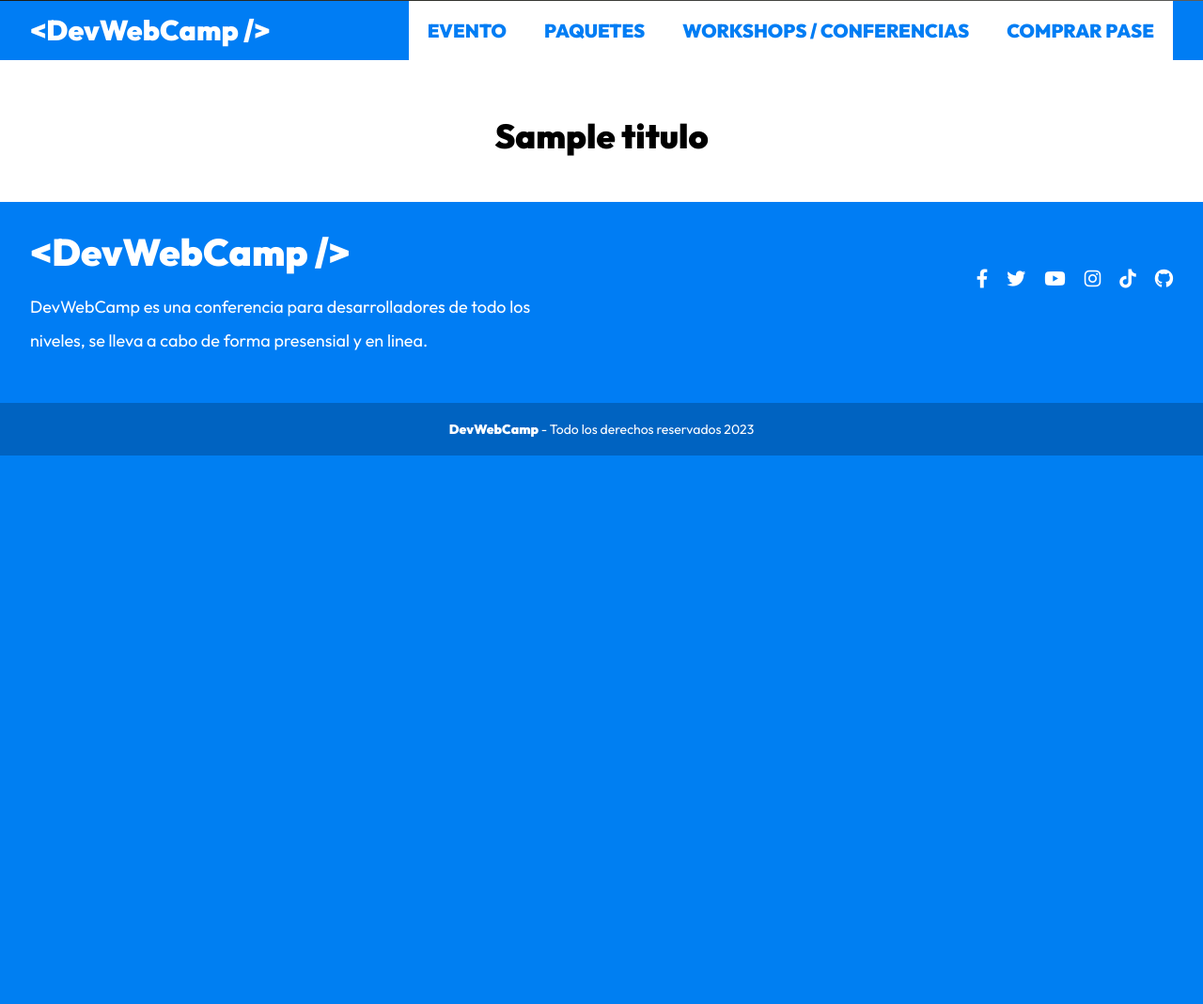
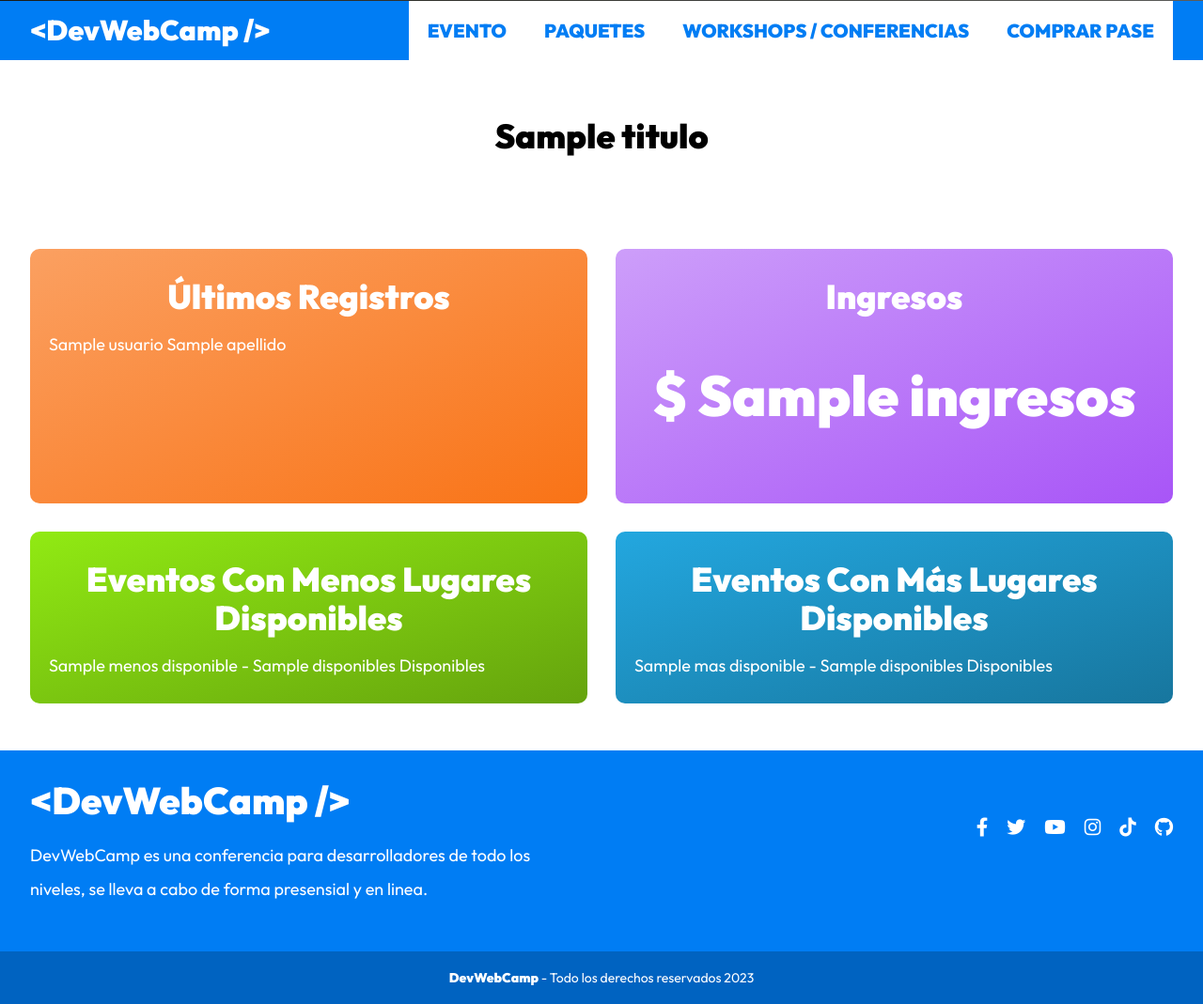
Before and after one commit to thomy2333/DevWeb, a PHP site: the page made by views/admin/dashboard/index.php in a window 1280 px wide. Shown: the part 599-1668 px from the top of the page at 94% size. Before the commit the page ends 1084 px from the top, so only its background shows below. Run offline with PHP 8.4, Linux system fonts and the light colour scheme; the template is opened without the code that fills it: most values are stand-ins (such as "Sample title", 1, 10 or a date in 2020); some libraries are stand-ins or nearby versions; grey boxes are pictures that could not be loaded.

Commit message:
Changes to be committed:

```diff
--- a/Router.php
+++ b/Router.php
@@ -32,7 +32,7 @@ class Router
         if ( $fn ) {
             call_user_func($fn, $this);
         } else {
-            // header('Location: /404');
+            header('Location: /404');
         }
     }
 
--- a/models/Regalo.php
+++ b/models/Regalo.php
@@ -8,6 +8,7 @@ class Regalo extends ActiveRecord {
 
     public $id;
     public $nombre;
+    public $total;
 
     public function __construct($args = [])
     {
--- a/public/index.php
+++ b/public/index.php
@@ -5,6 +5,7 @@ require_once __DIR__ . '/../includes/app.php';
 use MVC\Router;
 use Controllers\APIEventos;
 use Controllers\APIPonentes;
+use Controllers\APIRegalos;
 use Controllers\AuthController;
 use Controllers\Eventocontroller;
 use Controllers\RegalosController;
@@ -59,6 +60,7 @@ $router->post('/admin/eventos/eliminar', [Eventocontroller::class, 'eliminar']);
 $router->get('/api/eventos-horario', [APIEventos::class, 'index']);
 $router->get('/api/ponentes', [APIPonentes::class, 'index']);
 $router->get('/api/ponente', [APIPonentes::class, 'ponente']);
+$router->get('/api/regalos', [APIRegalos::class, 'index']);
 
 $router->get('/admin/registrados', [Registradoscontroller::class, 'index']);
 $router->get('/admin/regalos', [RegalosController::class, 'index']);
--- a/src/js/app.js
+++ b/src/js/app.js
@@ -4,3 +4,4 @@ import './tags.js';
 import './slider.js';
 import './mapa.js';
 import './registro.js';
+import './regalos.js';
--- /dev/null
+++ b/src/scss/admin/_bloques.scss
@@ -0,0 +1,51 @@
+@use 'base/variables' as v;
+@use 'base/mixins' as m;
+
+.bloques{
+    @include m.contenedor;
+    @include m.tablet{
+        margin-top: 10rem;
+    }
+
+
+    &__grid{
+        @include m.grid(1, 3rem);
+        @include m.desktop{
+            @include m.grid(2, 3rem);
+        }
+    }
+}
+
+.bloque{
+    padding: 2rem;
+    color: v.$blanco;
+    border-radius: 1rem;
+
+    &:nth-child(1){
+        @include m.bg-gradient(#F97316)
+    }
+    &:nth-child(2){
+        @include m.bg-gradient(#A855F7)
+    }
+    &:nth-child(3){
+        @include m.bg-gradient(#65A30D)
+    }
+    &:nth-child(4){
+        @include m.bg-gradient(#17769E)
+    }
+    &__heading{
+        margin: 1rem 0 2rem 0;
+        font-size: 3.6rem;
+    }
+    &__texto{
+        margin: 1rem 0;
+
+        &--cantidad{
+            margin-top: 5rem;
+            font-weight: v.$black;
+            font-size: 6rem;
+            text-align: center;
+        }
+    }
+
+}
--- a/src/scss/admin/_dashboard.scss
+++ b/src/scss/admin/_dashboard.scss
@@ -118,4 +118,8 @@
         @extend .dashboard__contenedor;
         @include m.contenedor-md;
     }
+
+    &__grafica{
+        @include m.contenedor-sm;
+    }
 }
--- a/src/scss/admin/_index.scss
+++ b/src/scss/admin/_index.scss
@@ -2,3 +2,4 @@
 @forward 'table';
 @forward 'paginacion';
 @forward 'ponentes';
+@forward 'bloques';
--- a/views/admin-layout.php
+++ b/views/admin-layout.php
@@ -25,7 +25,7 @@
                 ?>
             </main>
         </div>
-
+        <script src="https://cdnjs.cloudflare.com/ajax/libs/Chart.js/3.9.1/chart.min.js" integrity="sha512-ElRFoEQdI5Ht6kZvyzXhYG9NqjtkmlkfYk0wr6wHxU9JEHakS7UJZNeml5ALk+8IKlU6jDgMabC3vkumRokgJA==" crossorigin="anonymous" referrerpolicy="no-referrer"></script>
     <script src="/build/js/main.min.js" defer></script>
 </body>
 </html>
--- a/views/admin/dashboard/index.php
+++ b/views/admin/dashboard/index.php
@@ -1 +1,44 @@
 <h2 class="dashboard__heading"><?php echo $titulo; ?></h2>
+
+<main class="bloques">
+    <div class="bloques__grid">
+        <div class="bloque">
+            <h3 class="bloque__heading">Últimos Registros</h3>
+
+            <?php foreach($registros as $registro) { ?>
+                <div class="bloque__contenido">
+                    <p class="bloque__texto">
+                        <?php echo $registro->usuario->nombre . " " . $registro->usuario->apellido; ?>
+                    </p>
+                </div>
+            <?php } ?>
+        </div>
+
+        <div class="bloque">
+            <h3 class="bloque__heading">Ingresos</h3>
+            <p class="bloque__texto--cantidad">$ <?php echo $ingresos; ?></p>
+        </div>
+
+        <div class="bloque">
+            <h3 class="bloque__heading">Eventos Con Menos Lugares Disponibles</h3>
+            <?php foreach($menos_disponibles as $evento) { ?>
+                <div class="bloque__contenido">
+                    <p class="bloque__texto">
+                        <?php echo $evento->nombre . " - " . $evento->disponibles . ' Disponibles'; ?>
+                    </p>
+                </div>
+            <?php } ?>
+        </div>
+
+        <div class="bloque">
+            <h3 class="bloque__heading">Eventos Con Más Lugares Disponibles</h3>
+            <?php foreach($mas_disponibles as $evento) { ?>
+                <div class="bloque__contenido">
+                    <p class="bloque__texto">
+                        <?php echo $evento->nombre . " - " . $evento->disponibles . ' Disponibles'; ?>
+                    </p>
+                </div>
+            <?php } ?>
+        </div>
+    </div>
+</main>
--- a/views/admin/regalos/index.php
+++ b/views/admin/regalos/index.php
@@ -1 +1,5 @@
 <h2 class="dashboard__heading"><?php echo $titulo; ?></h2>
+
+<div class="dashboard__grafica">
+    <canvas id="regalos-grafica" width="400" height="400"></canvas>
+</div>
```
Also changed, not shown: controllers/APIRegalos.php (added, +27 -0 lines), controllers/DashboardController.php (+26 -1 lines), controllers/RegistradosController.php (+32 -1 lines), models/ActiveRecord.php (+26 -2 lines), src/js/regalos.js (added, +49 -0 lines), views/admin/registrados/index.php (+37 -0 lines), public/build/css/app.css, public/build/js/main.min.js, 2 other files.
